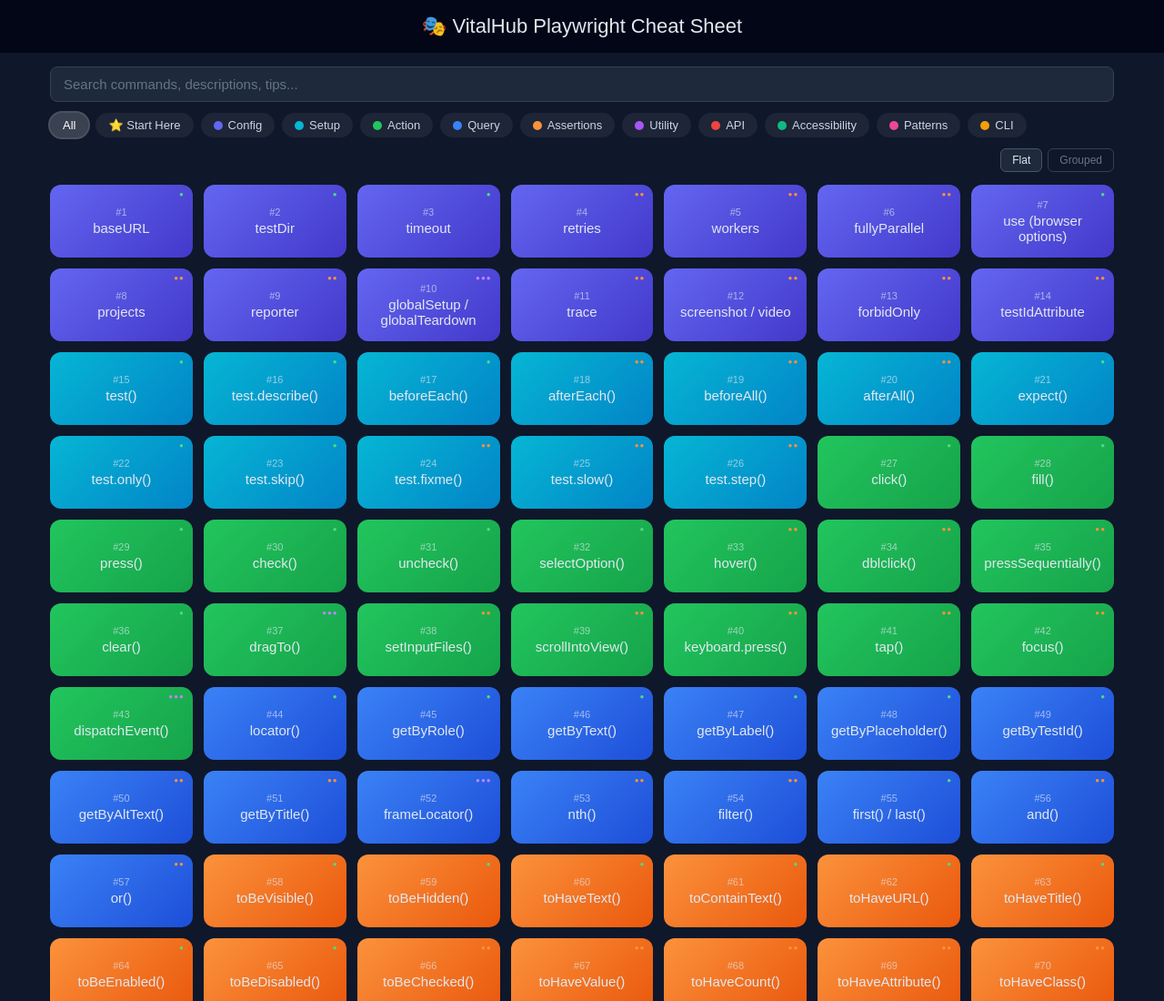
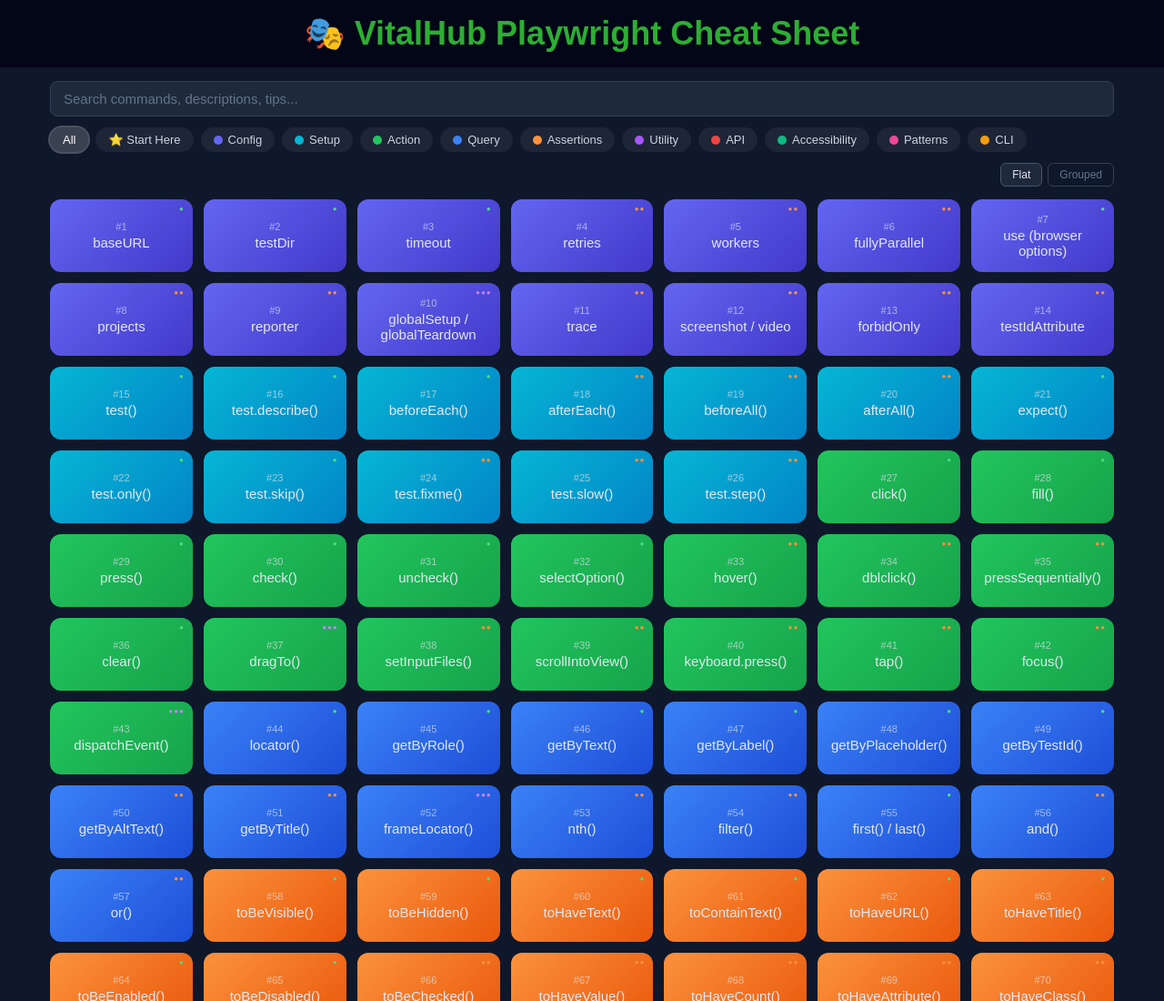
Before and after one commit to youvegotnigel/playwright-commands-cheat-sheet, a plain HTML site: page index.html in a window 1280 px wide. Shown: the top 1100 px of the page at 91% size. Drawn offline with Linux system fonts and the light colour scheme.

Commit message:
Update style.css

```diff
--- a/style.css
+++ b/style.css
@@ -1,6 +1,6 @@
 * { box-sizing: border-box; }
 body { font-family: Arial, sans-serif; margin: 0; background: #0f172a; color: #e2e8f0; }
-header { padding: 16px; text-align: center; font-size: 22px; background: #020617; }
+header { padding: 16px; text-align: center; font-size: 36px; font-weight: bold; background: #020617; color: #2ead33; }
 
 .container { padding: 15px; max-width: 1200px; margin: auto; }
 
```
